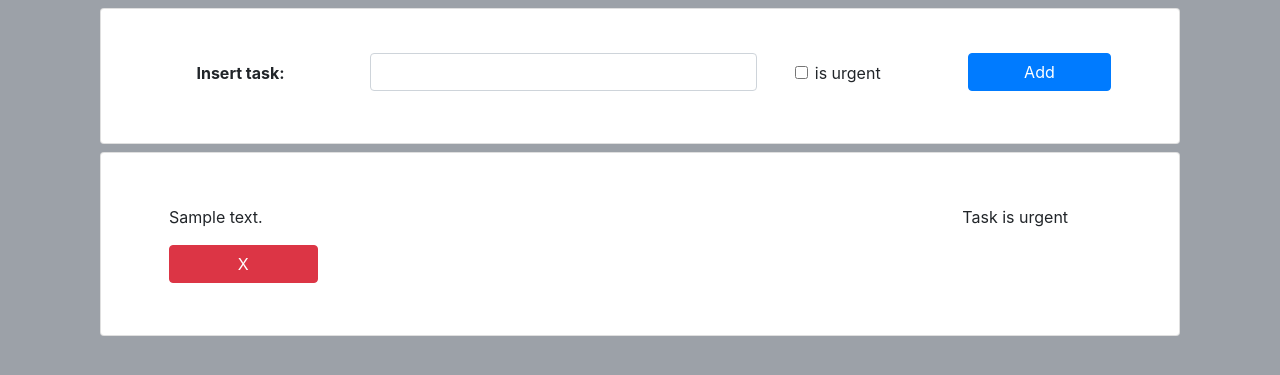
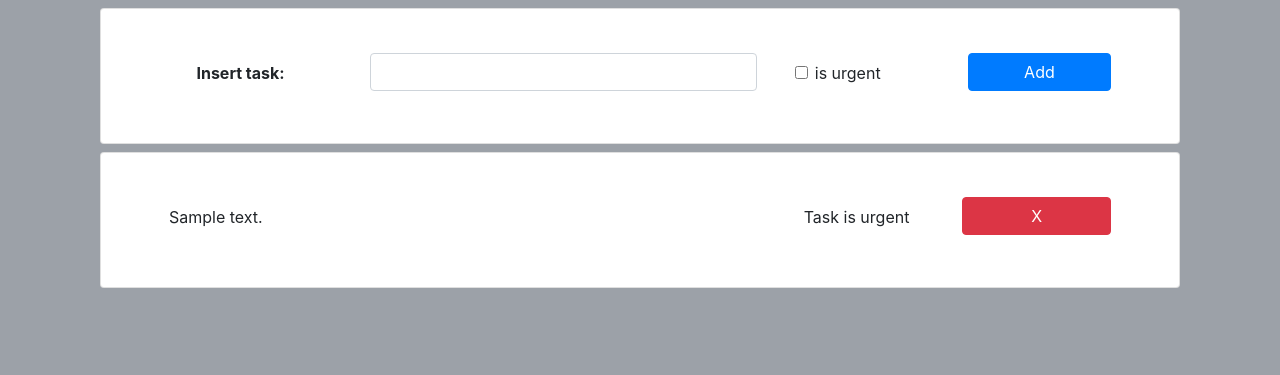
Before and after one commit to gregoryen/django_to_do_app, a Django app: page / in a window 1280 px wide. Shown: the part 56-431 px from the top of the page. Run offline with Django 3.2, Linux system fonts and the light colour scheme; tables that the repository leaves empty hold one stand-in row (values such as "Sample post"); some libraries are stand-ins or nearby versions.

Commit message:
fix new_task view styling

```diff
--- a/todo/templates/todo/index.html
+++ b/todo/templates/todo/index.html
@@ -33,7 +33,7 @@
         <div class="container">
             <div class="card mt-2">
                 <div class="card-body mt-2 md-0 ml-5 mr-5">
-                    <form class="form-row mt-3" action="{% url 'todo:new_task' %}" method="post">
+                    <form class="form-row mt-3" action="{% url 'todo:delete_task' %}" method="post">
                         {% csrf_token %}
                         <div class="form-group col" style="text-align: center">
                             <div class="mt-2">
--- a/todo/templates/todo/new_task.html
+++ b/todo/templates/todo/new_task.html
@@ -6,13 +6,13 @@
                 <div class="card-body mt-2 md-0 ml-5 mr-5">
                     <form class="form-row mt-3" action="{% url 'todo:new_task' %}">
                         {% csrf_token %}
-                        <div class="form-group col-10" style="text-align: center">
+                        <div class="form-group col-8" style="text-align: center">
                             <div class="mt-2" style="text-align: left">
                                 <span >{{ todo.0 }}</span>
                             </div>
                         </div>
                         <div class="form-group col mt-2">
-                              <label class="form-check-label" for="defaultCheck1">
+                              <label class="form-check-label" for="defaultCheck1" style="text-align: left">
                                 {{ todo.1 }}
                               </label>
                         </div>
--- a/todo/views.py
+++ b/todo/views.py
@@ -8,7 +8,6 @@ from .models import ToDo
 def home(request):
 
     todos = ToDo.objects.filter()
-
     todos_for_front = prepare_todos_list(todos)
 
     context = {
@@ -34,13 +33,11 @@ def new_task(request):
     # Pobieram list wpisow z bazy danych i tworze ich liste
 
     todos = ToDo.objects.filter()
-
     todos_for_front = prepare_todos_list(todos)
 
     context = {
         'todos': todos_for_front,
     }
-
     # Stworzona liste zwracam
 
     return render(request, 'todo/new_task.html', context)
```
